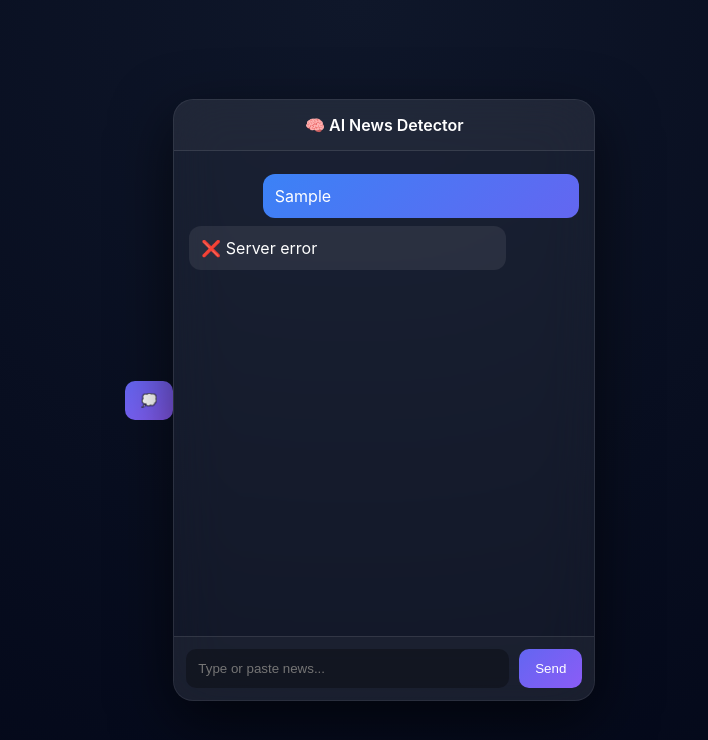
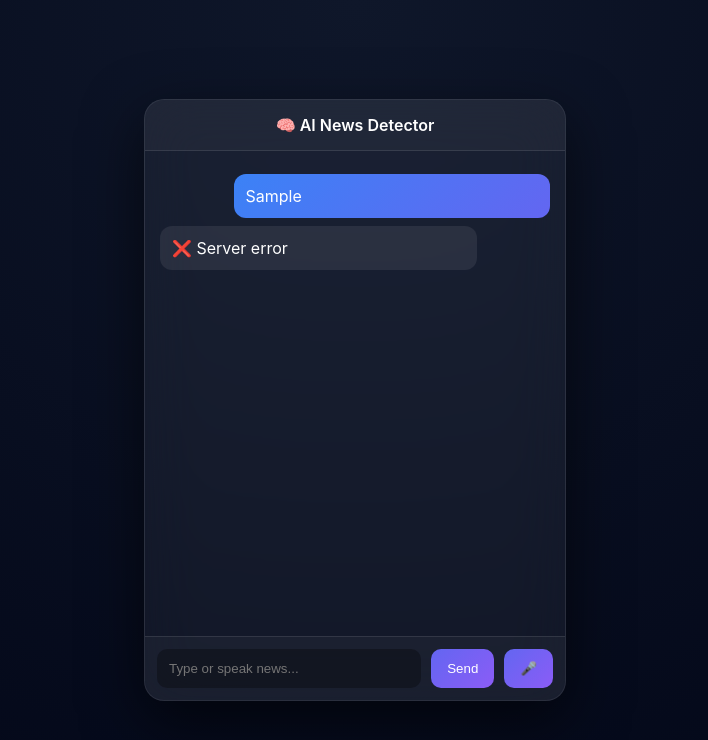
Before and after one commit to asad-449/fake-news-project, a website: page index.html in a window 1280 px wide. Both pictures are taken after typing "Sample" into the empty fields and a click on the button "Send". Shown: the whole page, without its empty margins (285-993 px from the left). Drawn offline with Linux system fonts and the light colour scheme; no server answers.

Commit message:
Add files via upload

```diff
--- a/index.html
+++ b/index.html
@@ -1,6 +1,5 @@
 <!DOCTYPE html>
 <html>
-<button onclick="startVoice()">💭</button>
 <head>
   <title>AI News Detector</title>
 
@@ -16,7 +15,7 @@
       align-items: center;
     }
 
-    /* GLASS CONTAINER */
+    /* GLASS UI */
     .container {
       width: 420px;
       height: 600px;
@@ -39,7 +38,7 @@
       background: rgba(255,255,255,0.03);
     }
 
-    /* CHAT AREA */
+    /* CHAT */
     .chat {
       flex: 1;
       padding: 15px;
@@ -51,6 +50,7 @@
       padding: 12px;
       margin: 8px 0;
       border-radius: 12px;
+      transition: all 0.3s ease;
       animation: fadeIn 0.3s ease;
     }
 
@@ -68,7 +68,7 @@
       to {opacity: 1; transform: translateY(0);}
     }
 
-    /* INPUT AREA */
+    /* INPUT */
     .input-box {
       display: flex;
       padding: 12px;
@@ -115,8 +115,9 @@
   <div class="chat" id="chat"></div>
 
   <div class="input-box">
-    <input id="newsInput" placeholder="Type or paste news...">
+    <input id="newsInput" placeholder="Type or speak news...">
     <button onclick="checkNews()">Send</button>
+    <button onclick="startVoice()">🎤</button>
   </div>
 
 </div>
--- a/script.js
+++ b/script.js
@@ -11,17 +11,17 @@ function addMessage(text, type) {
   return div;
 }
 
-// ✨ Typing animation
-function showTyping() {
-  let typing = addMessage("🤖 Typing...", "bot");
+// 🤖 realistic typing
+function typingAnimation() {
+  let msg = addMessage("🤖 Thinking", "bot");
 
   let dots = 0;
   let interval = setInterval(() => {
     dots = (dots + 1) % 4;
-    typing.innerHTML = "🤖 Typing" + ".".repeat(dots);
+    msg.innerHTML = "🤖 Thinking" + ".".repeat(dots);
   }, 400);
 
-  return { typing, interval };
+  return { msg, interval };
 }
 
 async function checkNews() {
@@ -33,11 +33,10 @@ async function checkNews() {
   addMessage(text, "user");
   input.value = "";
 
-  // show typing
-  let { typing, interval } = showTyping();
+  let { msg, interval } = typingAnimation();
 
   try {
-    let response = await fetch("https://fake-news-project-c0q8.onrender.com/check", {
+    let res = await fetch("https://fake-news-project-c0q8.onrender.com/check", {
       method: "POST",
       headers: {
         "Content-Type": "application/json"
@@ -45,27 +44,40 @@ async function checkNews() {
       body: JSON.stringify({ text })
     });
 
-    let data = await response.json();
+    let data = await res.json();
 
     clearInterval(interval);
 
-    typing.innerHTML =
-      (data.result === "Fake"
-        ? `❌ Fake (${data.confidence}%)`
-        : `✅ Real (${data.confidence}%)`);
+    // 🎯 result badge
+    msg.innerHTML =
+      data.result === "Fake"
+        ? `❌ Fake News (${data.confidence}%)`
+        : `✅ Real News (${data.confidence}%)`;
 
-    // explanation after delay
+    // 📊 confidence bar
+    let bar = document.createElement("div");
+    bar.style.marginTop = "6px";
+    bar.innerHTML = `
+      <div style="height:6px;background:#1e293b;border-radius:6px;">
+        <div style="width:${data.confidence}%;height:6px;background:${
+          data.result === "Fake" ? "#ef4444" : "#22c55e"
+        };border-radius:6px;"></div>
+      </div>
+    `;
+    msg.appendChild(bar);
+
+    // 🤖 explanation delayed (real AI feel)
     setTimeout(() => {
       addMessage("🤖 " + data.explanation, "bot");
-    }, 800);
+    }, 1200);
 
   } catch (err) {
     clearInterval(interval);
-    typing.innerHTML = "❌ Server error";
+    msg.innerHTML = "❌ Server error";
   }
 }
 
-// 🎤 VOICE INPUT
+// 🎤 VOICE (auto-send)
 function startVoice() {
   const recognition = new (window.SpeechRecognition || window.webkitSpeechRecognition)();
 
@@ -77,7 +89,13 @@ function startVoice() {
 
   recognition.onresult = (event) => {
     let speechText = event.results[0][0].transcript;
+
     document.getElementById("newsInput").value = speechText;
+
+    // auto send
+    setTimeout(() => {
+      checkNews();
+    }, 500);
   };
 
   recognition.onerror = () => {
```
